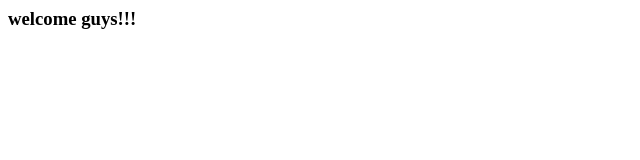
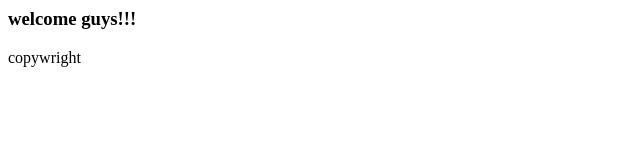
Before and after one commit to kasimraz/GitSample, a plain HTML site: page index.html in a window 1280 px wide. Shown: the full height of the page, 0-640 px from the left. Drawn offline with Linux system fonts and the light colour scheme.

Commit message:
added copyright

```diff
--- a/index.html
+++ b/index.html
@@ -4,5 +4,6 @@
         </head>
         <body>
             <h3>welcome guys!!! </h3>
+            <footer>copywright</footer>
         </body>
     </html>
```
